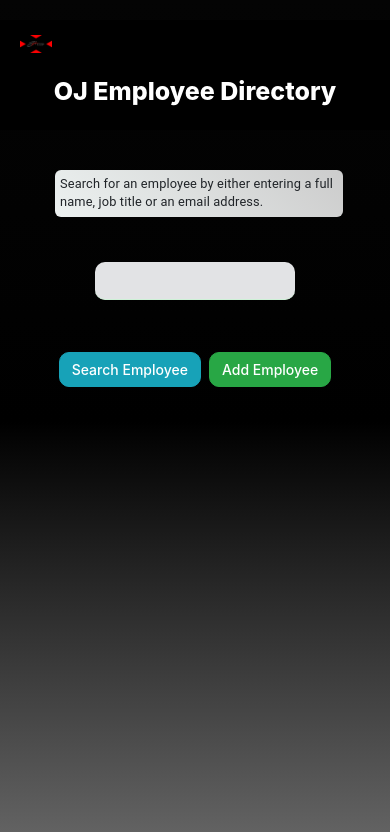
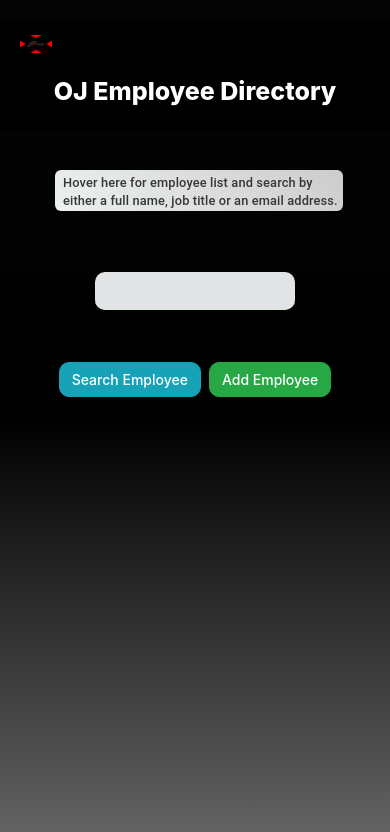
Before and after one commit to fahad-zakir/Firebase-React-Employee-Directory, a React (Create React App) app: page / in a window 390 px wide. Shown: the top 832 px of the page. Built offline with nearby package versions, Linux system fonts and the light colour scheme; no server answers; the database is empty.

Commit message:
added-caption-img

```diff
--- a/src/App.css
+++ b/src/App.css
@@ -93,11 +93,13 @@ td:not(:last-child) {
 .custom-info {
      background: linear-gradient(45deg, #ecf1f0, #cccccc);
      border-radius: 6px;
-     padding: 5px;
+     padding: 4px 2px 0px 8px;
      max-width: 80%;
+     font-style: sans-serif !important;
      font-size: .8em !important;
+     font-weight: 500 !important;
 }
- .form-container {
+ .form.employees-img {
      color:#f8f9fa;
      margin-bottom: 60px;
      display: flex;
@@ -140,7 +142,7 @@ td:not(:last-child) {
      #form-signup {
          font-size: 1.4em;
     }
-     .form-container {
+     .form.employees-img {
           width: 100% !important;
           margin-left: 17px !important;
           margin-top: 20px !important;
@@ -299,8 +301,8 @@ input.form-control::placeholder {
      color: red;
      padding: 0;
      margin-right: 5px;
-border: none;
-background: none;
+     border: none;
+     background: none;
 }
 button.alert-msg-btn:hover {
       color:#291d1d;
@@ -316,11 +318,31 @@ button.alert-msg-btn:hover {
      background: none;
 }
 button.alert-msg-success:hover {
-      color:#212521;
-      transition: 0.7s;
+     color:#212521;
+     transition: 0.7s;
   }
 
 .add--employee {
      width: 200px;
      border-radius: 10px;
   }
+.employees--list-link {
+     position: relative;
+     color: #383636;
+       background-color: transparent;
+
+}
+
+.employees--list {
+     position: absolute;
+     top: 100%;
+     left: 0;
+     opacity: 0;
+     transition: opacity 0.2s ease;
+}
+
+.employees--list-link:hover .employees--list {
+     margin-top: 3px;
+     opacity: 1;
+     z-index: 1;
+}
--- a/src/App.js
+++ b/src/App.js
@@ -39,8 +39,8 @@ function App() {
     //filterBy is the searched employee from input field to see if it exsists in the firebase database
     //function below looks for multiple matches to see if there are more than one based on search
     //it uses filterBy to search for in database
-    function filterObjectsByThreeValues(arrayOfObjects, keys, values) {
-      return arrayOfObjects.filter((object) => {
+    const filterEmployeeDb = (employeeDb, keys, values) => {
+      return employeeDb.filter((object) => {
         return keys.some((key, index) => {
           return object[key].toLowerCase() === values[index].toLowerCase();
         });
@@ -49,7 +49,7 @@ function App() {
     //since we are searching based on either fullName, jobTitle, and emailAddress, it will be used for db search
     const keys = ["fullName", "jobTitle", "emailAddress"];
     const values = [filterBy, filterBy, filterBy];
-    const findEmployees = filterObjectsByThreeValues(
+    const findEmployees = filterEmployeeDb(
       employeeListDb,
       keys,
       values
@@ -58,23 +58,23 @@ function App() {
     //code below is to check to see if the current local employee directory list you see already has names listed to avoid duplicate names
     //it compares localList array of objects with findEmployees array of objects and only passes what doesn't exists in localList
     if (findEmployees.length > 0) {
-      function compareAndAddObjects(firstArray, secondArray) {
+      const compareLocalListAndFindEmployees = (firstArray, secondArray) => {
         // create a new array to hold the merged objects
         const mergedArray = [...firstArray];
         // loop through each object in the second array
         secondArray.forEach((secondObject) => {
           // check if the object exists in the first array
-          const objectExists = mergedArray.some(
+          const employeeExists = mergedArray.some(
             (firstObject) => firstObject.id === secondObject.id
           );
           // if the object doesn't exist in the first array, add it
-          if (!objectExists) {
+          if (!employeeExists) {
             mergedArray.push(secondObject);
           }
         });
         setLocalList(mergedArray);
       }
-      compareAndAddObjects(localList, findEmployees);
+      compareLocalListAndFindEmployees(localList, findEmployees);
       e.target.elements.search.value = "";
       setErrorMsg("");
     } else {
--- a/src/components/SearchEmployee.js
+++ b/src/components/SearchEmployee.js
@@ -2,6 +2,8 @@ import React from "react";
 import Button from "react-bootstrap/Button";
 import Typography from "@mui/material/Typography";
 import useMediaQuery from "@mui/material/useMediaQuery";
+import employeesList from "../images/employees-list.png";
+import employeesListSm from "../images/employees-list-small.png";
 
 function SearchEmployee({
   handleButtonClick,
@@ -13,17 +15,24 @@ function SearchEmployee({
   return (
     <form className="search--form" onSubmit={searchEmployee}>
       <div className="col-sm-4">
-        <Typography
-          mt={5}
-          ml={5}
-          className="custom-info"
-          variant="body2"
-          style={{
-            display: isSmallScreen ? "none" : "block",
-          }}
-        >
-          Search for an employee by either entering a full name, job title or an
-          email address.
+        <Typography mt={5} ml={5} className="custom-info" variant="body2">
+          <p className="employees--list-link">
+            Hover here for employee list and search by either a full name, job
+            title or an email address.
+            {isSmallScreen ?
+            <img
+              src={employeesList}
+              className="employees--list"
+              alt="employees-list"
+            />
+            :
+            <img
+              src={employeesListSm}
+              className="employees--list"
+              alt="employees-list"
+            />
+            }
+          </p>
         </Typography>
       </div>
       <div className="col-sm-12 d-flex justify-content-center">
```
Also changed, not shown: src/images/employees-list-small.png (added), src/images/employees-list.png (added).
